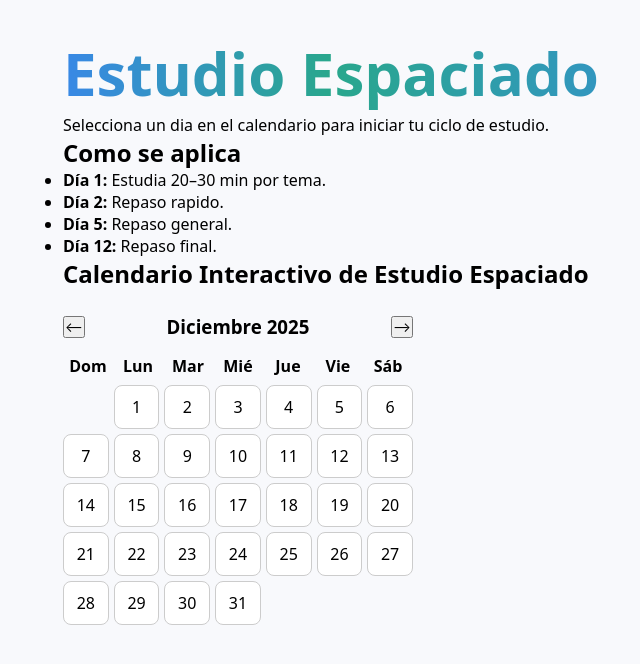
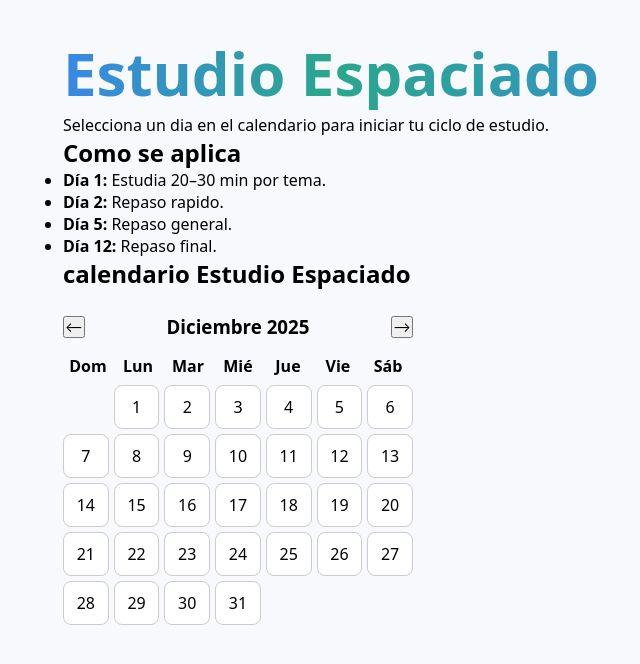
Before and after one commit to pabloduarte9679/prototipo-aplicacion, a React (Vite) app: page /spacedstudy in a window 1280 px wide. Shown: the top 664 px of the page, without its empty margins (309-949 px from the left). Built offline with nearby package versions, Linux system fonts and the light colour scheme.

Commit message:
Update Spacedstudy.jsx

```diff
--- a/src/Spacedstudy.jsx
+++ b/src/Spacedstudy.jsx
@@ -112,7 +112,7 @@ const SpacedStudy = () => {
         <li><b>Día 12:</b> Repaso final.</li>
       </ul>
 
-      <h2>Calendario Interactivo de Estudio Espaciado</h2>
+      <h2>calendario Estudio Espaciado</h2>
 
       <div style={{ maxWidth: "350px", marginTop: "1.5rem" }}>
         <div
@@ -220,7 +220,6 @@ const SpacedStudy = () => {
 
         {baseDate && (
           <div style={{ marginTop: "1.5rem" }}>
-            <h3>Tu plan generado:</h3>
             <ul>
               <li>
                 <b>Día 1:</b> {spacedDates.day1.toDateString()}
```
